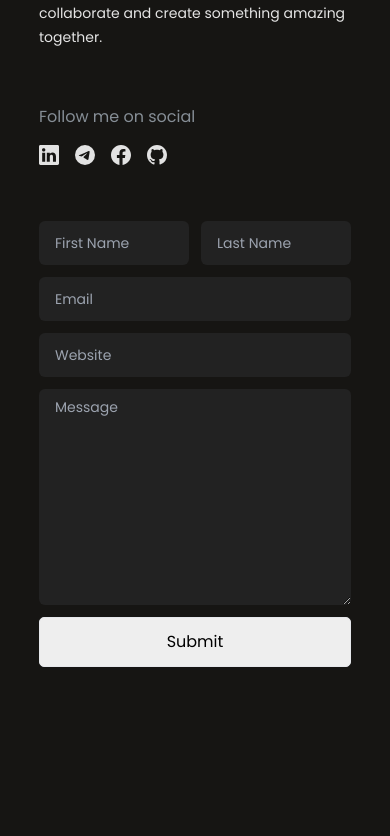
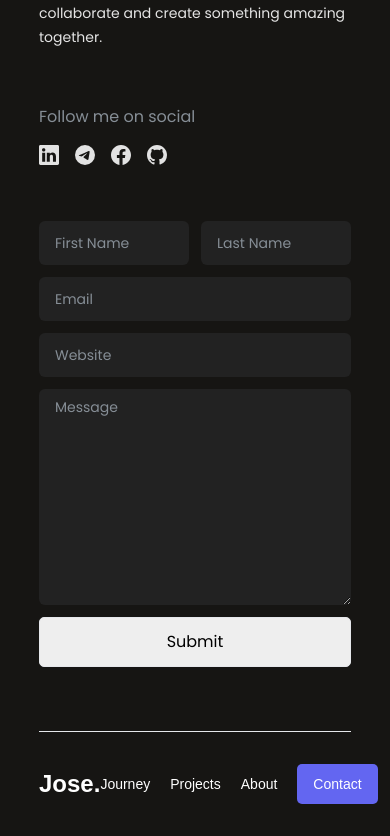
Before and after one commit to Joselay/Portfolio, a React (Vite) app: page / in a window 390 px wide. Shown: the part 5065-5901 px from the top of the page. Before the commit the page ends 5732 px from the top, so only its background shows below. Built offline with nearby package versions, Linux system fonts and the light colour scheme; a web font is replaced by a local one.

Commit message:
finished footer

```diff
--- a/src/About.jsx
+++ b/src/About.jsx
@@ -60,11 +60,11 @@ function About() {
                 </div>
             </div>
             <form className='grid grid-cols-2 gap-3 '>
-                <input className='bg-[#222222] py-3 text-sm px-4 rounded-md outline-none text-[#eee]' type="text" placeholder='First Name' />
-                <input className='bg-[#222] text-[#eee] py-3 text-sm px-4 rounded-md outline-none' type="text" placeholder='Last Name' />
-                <input className='bg-[#222] text-[#eee] py-3 text-sm px-4 rounded-md outline-none col-span-2' type="email" placeholder='Email' />
-                <input className='bg-[#222] text-[#eee] py-3 text-sm px-4 rounded-md outline-none col-span-2' type="text" placeholder='Website' />
-                <textarea placeholder='Message' className='bg-[#222] col-span-2 text-[#eee] py-2 px-4 rounded-md outline-none text-sm' name="messageContent" cols="30" rows="10" />
+                <input className='bg-[#222222] py-3 text-sm px-4 rounded-md outline-none text-[#eee] placeholder-[#868e96]' type="text" placeholder='First Name' />
+                <input className='bg-[#222] text-[#eee] py-3 text-sm px-4 rounded-md outline-none placeholder-[#868e96]' type="text" placeholder='Last Name' />
+                <input className='placeholder-[#868e96] bg-[#222] text-[#eee] py-3 text-sm px-4 rounded-md outline-none col-span-2' type="email" placeholder='Email' />
+                <input className='bg-[#222] text-[#eee] py-3 placeholder-[#868e96] text-sm px-4 rounded-md outline-none col-span-2' type="text" placeholder='Website' />
+                <textarea placeholder='Message' className='bg-[#222] col-span-2 placeholder-[#868e96] text-[#eee] py-2 px-4 rounded-md outline-none text-sm' name="messageContent" cols="30" rows="10" />
                 <button className='bg-[#eee] transition duration-300 rounded-[5px] text-black py-[12px] col-span-2 border  hover:bg-transparent hover:text-[#eee] outline-none'>Submit</button>
             </form>
         </section>
--- a/src/App.jsx
+++ b/src/App.jsx
@@ -3,6 +3,7 @@ import Header from './Header'
 import Hero from './Hero'
 import Projects from './Projects'
 import About from './About'
+import Footer from './Footer'
 
 export default function App() {
   return (
@@ -12,6 +13,7 @@ export default function App() {
       <Experience />
       <Projects />
       <About />
+      <Footer />
     </>
 
   )
--- a/src/Footer.jsx
+++ b/src/Footer.jsx
@@ -1,7 +1,15 @@
 function Footer() {
     return (
-        <footer>
-
+        <footer className='mt-16 py-8 w-[80%] mx-auto border-t flex justify-between items-center'>
+            <a href="#">
+                <h1 className='text-2xl font-bold transition duration-300 hover:text-indigo-500'>Jose.</h1>
+            </a>
+            <div className='flex items-center justify-center gap-5'>
+                <a className='text-sm font-medium transition duration-300 hover:text-indigo-500' href="#">Journey</a>
+                <a className='text-sm font-medium transition duration-300 hover:text-indigo-500' href="#">Projects</a>
+                <a className='text-sm font-medium transition duration-300 hover:text-indigo-500' href="#">About</a>
+                <button className='transition duration-300 px-4 py-[10px] font-medium bg-indigo-500 rounded-[5px] text-sm hover:bg-[#595cd9] '>Contact</button>
+            </div>
         </footer>
     )
 }
--- a/src/Navbar.jsx
+++ b/src/Navbar.jsx
@@ -1,18 +1,19 @@
 export default function Navbar() {
     return (
-        <nav className='flex justify-between items-center p-6'>
-            <a href="#" className='font-bold text-4xl transition duration-300 hover:text-gray-300'>JOSE.</a>
-            <svg xmlns="http://www.w3.org/2000/svg" fill="none" viewBox="0 0 24 24" strokeWidth={1.5} stroke="currentColor" className="w-8 h-8 md:hidden cursor-pointer hover:stroke-gray-300 ">
+        <nav className='flex items-center justify-between p-6'>
+            <a href="#" className='text-4xl font-bold transition duration-300 hover:text-gray-300'>JOSE.</a>
+            <svg xmlns="http://www.w3.org/2000/svg" fill="none" viewBox="0 0 24 24" strokeWidth={1.5} stroke="currentColor" className="w-8 h-8 cursor-pointer md:hidden hover:stroke-gray-300 ">
                 <path strokeLinecap="round" strokeLinejoin="round" d="M3.75 6.75h16.5M3.75 12h16.5m-16.5 5.25h16.5" />
             </svg>
 
             <ul className='hidden md:flex'>
                 <li><a href="">Home</a></li>
+                <li><a href="">Journey</a></li>
                 <li><a href="">Projects</a></li>
                 <li><a href="">About</a></li>
-                <li><a href="">Blog</a></li>
+                <li><a href="">Contact</a></li>
             </ul>
-            <a className='uppercase hidden md:block' href="#">let's talk</a>
+            <a className='hidden uppercase md:block' href="#">let's talk</a>
         </nav>
     )
 }
```
